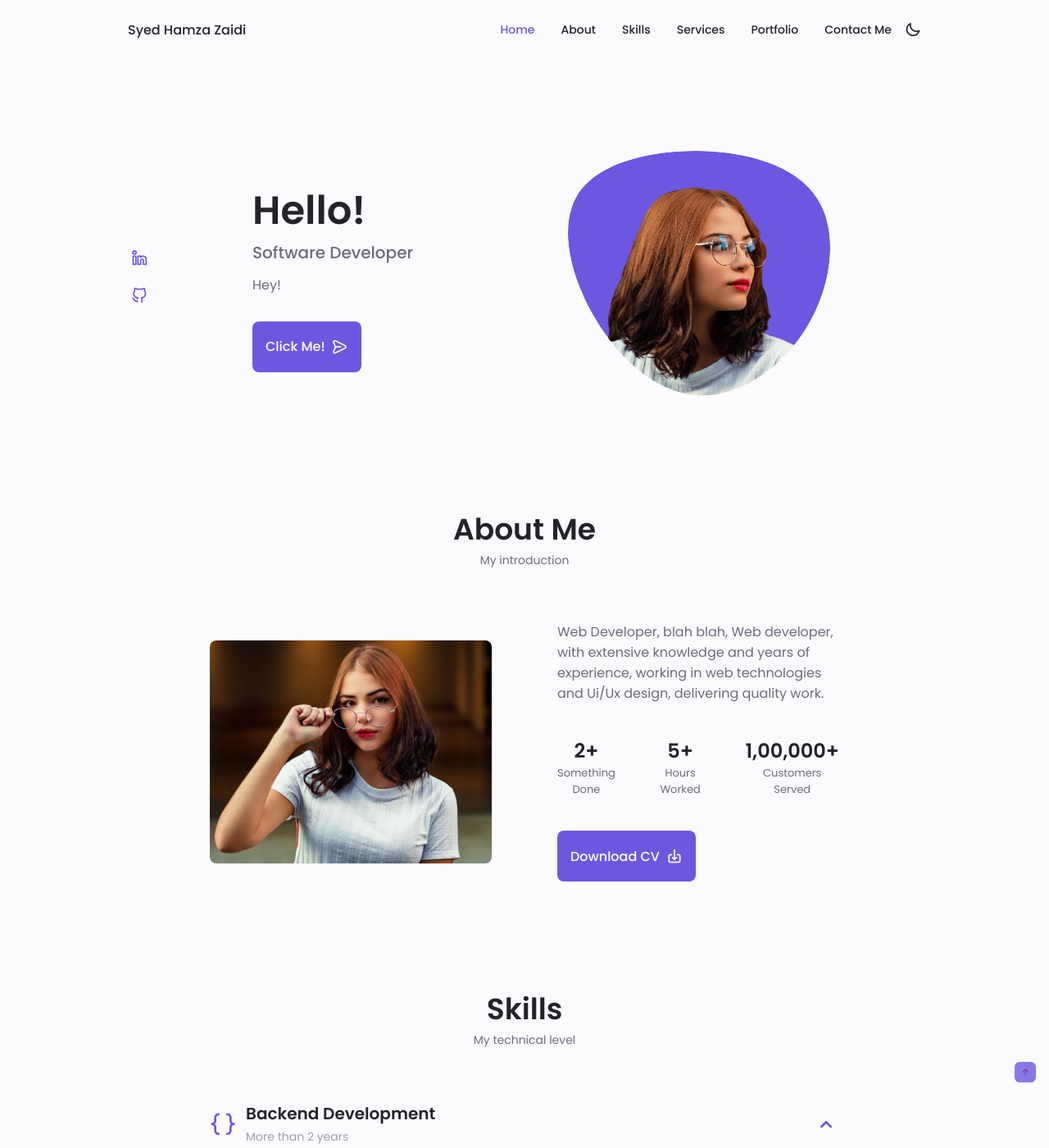
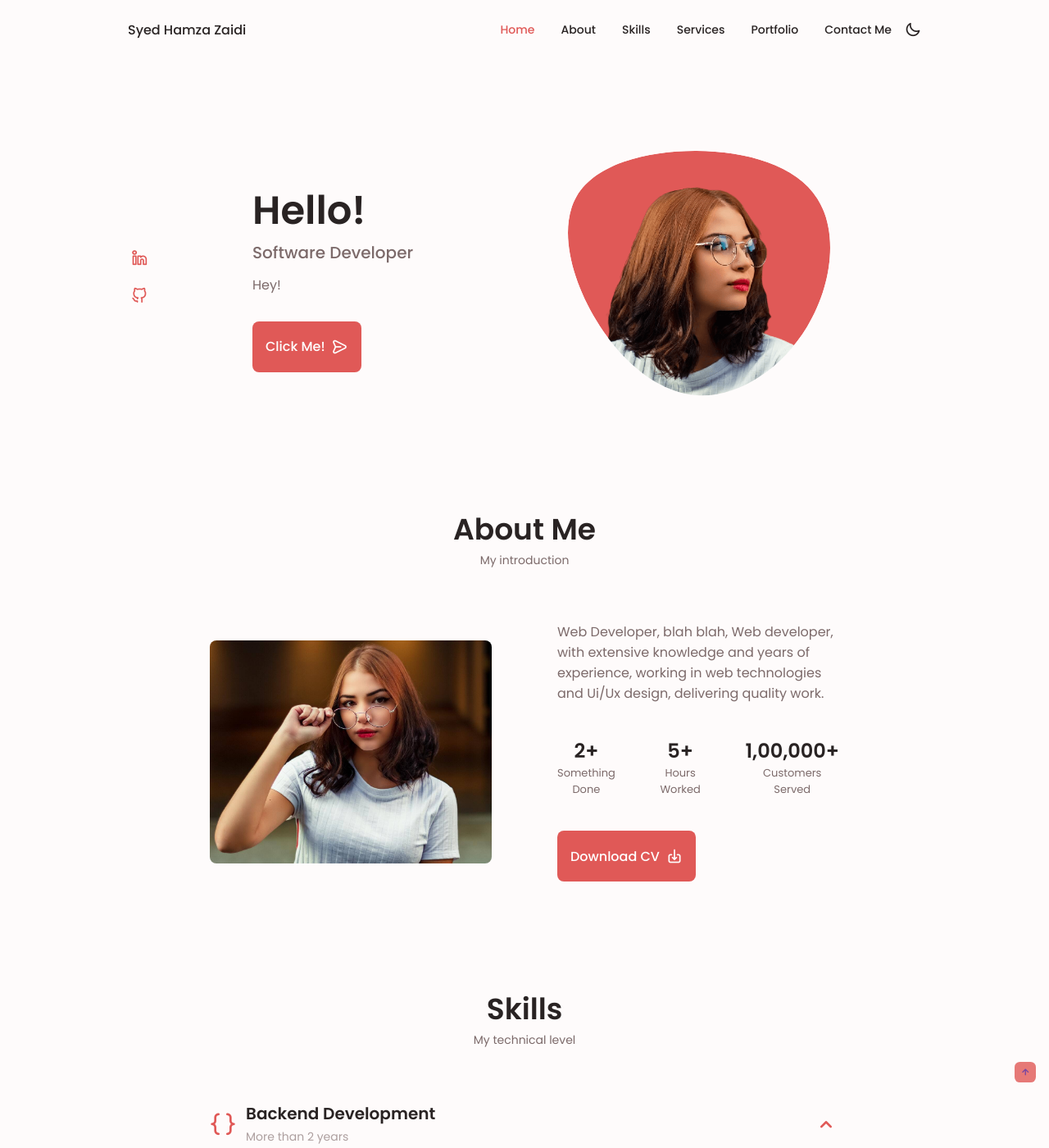
Before and after one commit to syedhamzazaidi/syedhamzazaidi.github.io, a Jekyll site: the page built from index.md, in a window 1280 px wide and 1400 px high. Shown: the whole window at 82% size. Built offline with Jekyll 4.4.1, drawn with Linux system fonts in a browser that asks for light colours.

Commit message:
change theme to orange

```diff
--- a/assets/css/styles.css
+++ b/assets/css/styles.css
@@ -7,7 +7,7 @@
 
     /*========== Colors ==========*/
     /* Change favorite color */
-    --hue-color: 250; /*Purple 250 - Green 142 - Blue 230 - Pink 340*/
+    --hue-color: 1; /*Purple 250 - Green 142 - Blue 230 - Pink 340*/
 
     /* HSL color mode */
     --first-color: hsl(var(--hue-color), 69%, 61%);
```
